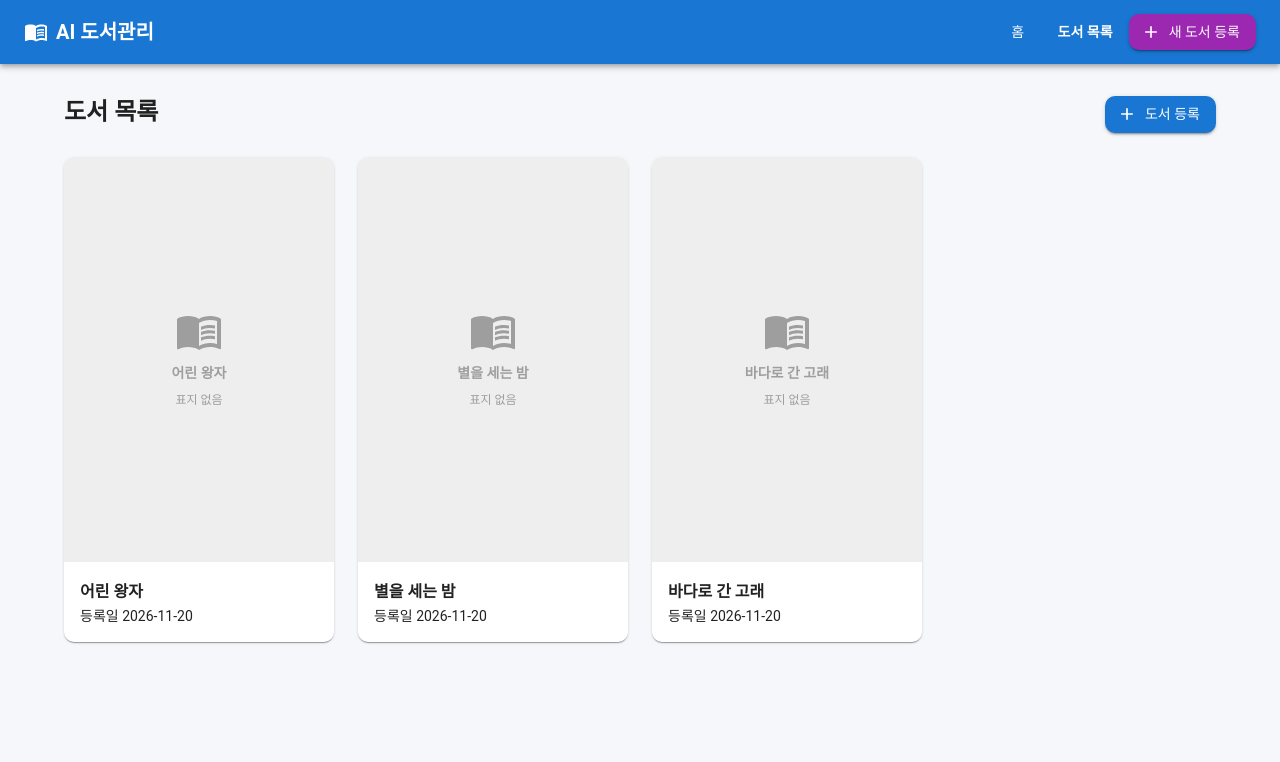
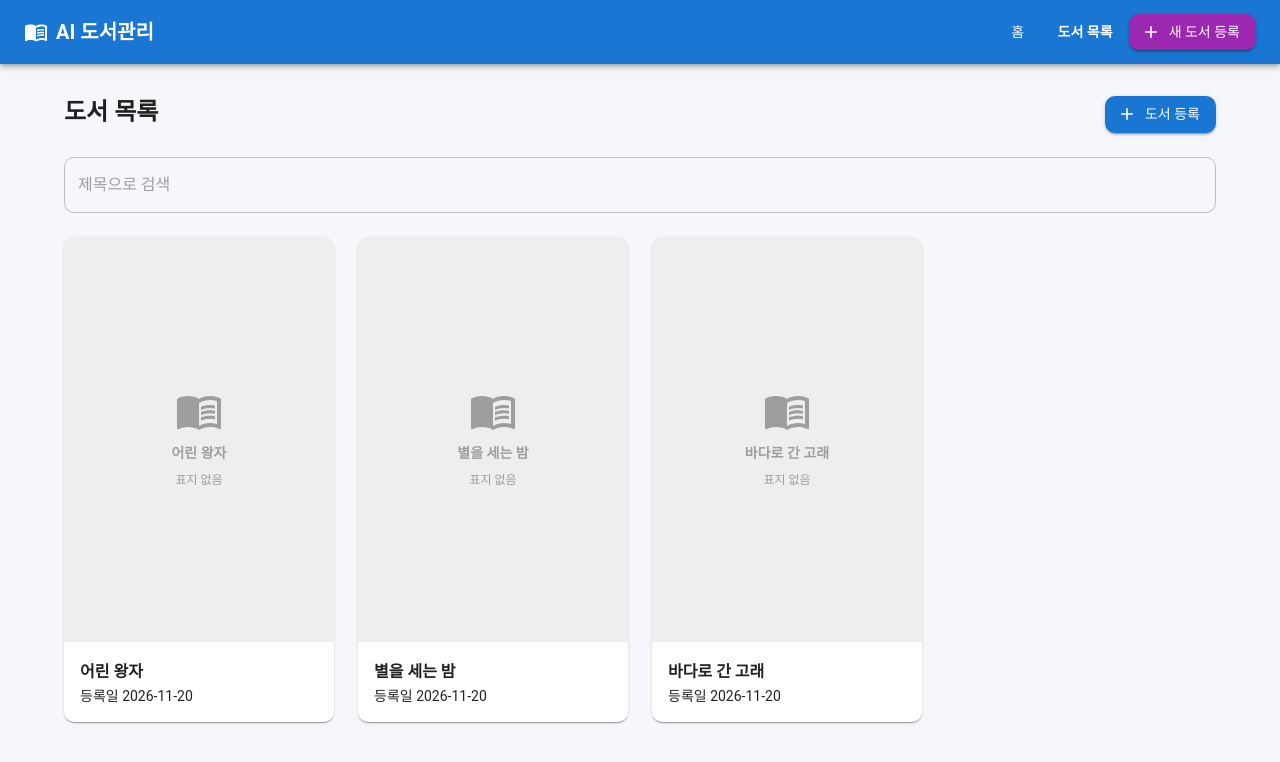
Before and after one commit to itstjddn/aivle-miniproj-4, a React (Vite) app: page /books in a window 1280 px wide. Shown: the top 762 px of the page. Built offline with nearby package versions, Linux system fonts and the light colour scheme; data requests are answered from the project's data file.

Commit message:
도서 제목 검색 기능 추가

```diff
--- a/src/components/BookList.jsx
+++ b/src/components/BookList.jsx
@@ -7,11 +7,19 @@ import CardActionArea from '@mui/material/CardActionArea';
 import CardContent from '@mui/material/CardContent';
 import AddIcon from '@mui/icons-material/Add';
 import BookCover from './BookCover';
+import { useState } from 'react'; // useState 사용
+import TextField from '@mui/material/TextField'; // 검색창 ui
 
 // 도서 목록
 // 요구사항: 최소 제목 + 등록일 표시, 카드 클릭 시 상세 페이지로 이동
 // props: books(도서 배열), onSelectBook(book), onCreateClick()
 export default function BookList({ books, onSelectBook, onCreateClick }) {
+  const [search, setSearch] = useState('') // state 생성
+
+  const filteredBooks = books.filter( (book) =>  // 조건 : 제목안에 검색어가 있나?
+      book.title.includes(search)
+  )
+
   return (
     <Box>
       {/* 제목 + 등록 버튼 */}
@@ -23,7 +31,14 @@ export default function BookList({ books, onSelectBook, onCreateClick }) {
           도서 등록
         </Button>
       </Stack>
-
+      {/* 검색창: 입력하면 search state 변경 */}
+      <TextField
+          placeholder = "제목으로 검색"
+          value={search}
+          onChange={(e) => setSearch(e.target.value)}
+          fullWidth
+          sx={{ mb : 3 }}
+        />
       {books.length === 0 ? (
         // 책이 하나도 없을 때
         <Box sx={{ textAlign: 'center', py: 8, color: 'text.secondary' }}>
@@ -46,7 +61,8 @@ export default function BookList({ books, onSelectBook, onCreateClick }) {
             gap: 3,
           }}
         >
-          {books.map((book) => (
+          {/* 검색어로 걸러진 목록 출력 */}
+          {filteredBooks.map((book) => (
             <Card key={book.id}>
               <CardActionArea onClick={() => onSelectBook(book)}>
                 <BookCover src={book.coverImageUrl} title={book.title} />
```
